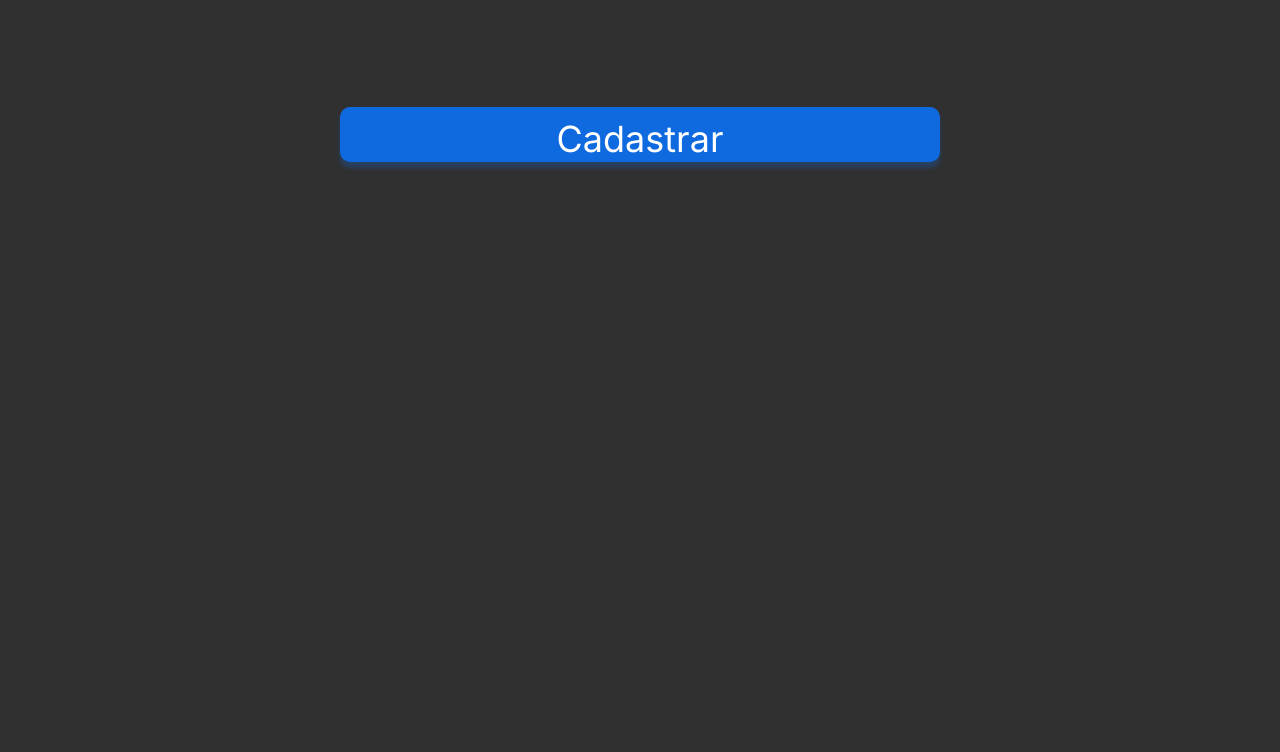
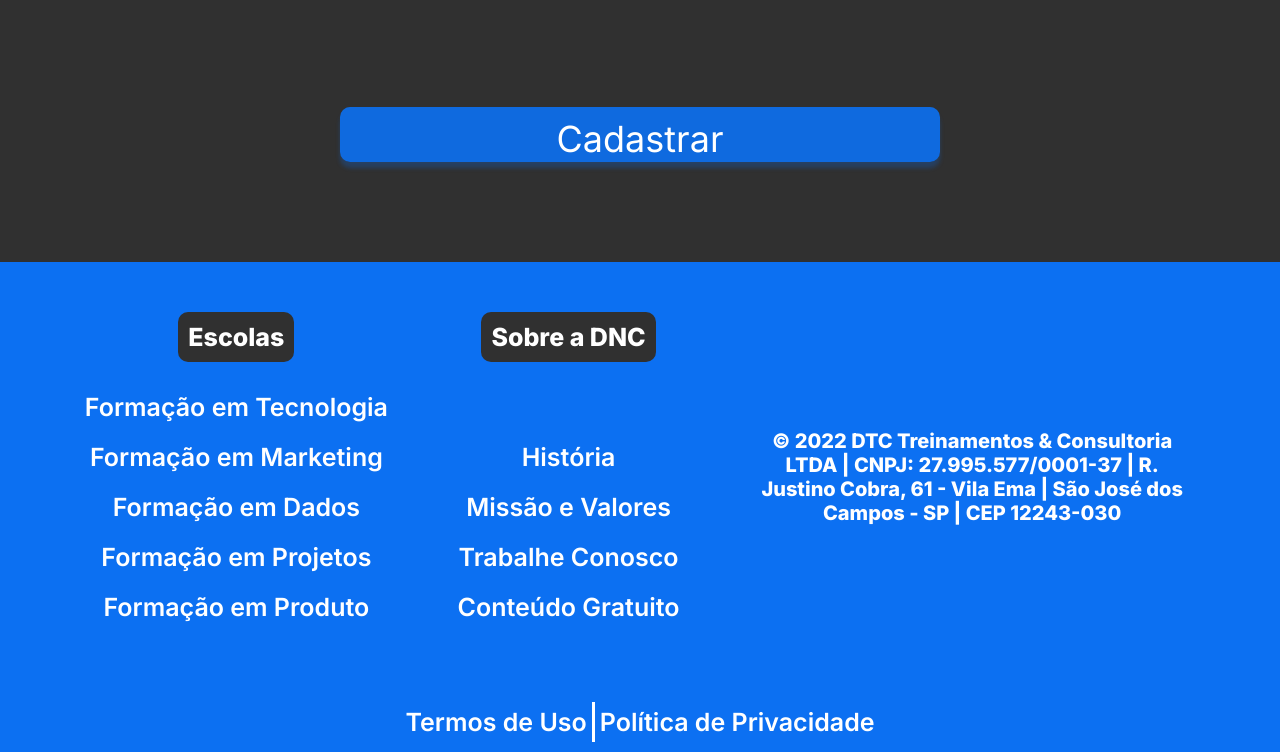
Before and after one commit to guilhermeolympium/bootcamp-dnc, a plain HTML site: page index.html in a window 1280 px wide. Shown: the part 1417-2169 px from the top of the page. Before the commit the page ends 1679 px from the top, so only its background shows below. Drawn offline with Linux system fonts and the light colour scheme.

Commit message:
Finalizando outras seções e adicionando media query para mobile

```diff
--- a/index.html
+++ b/index.html
@@ -58,5 +58,35 @@
             <input type="submit" value="Cadastrar">
         </form>
     </section>
+    <footer>
+        <div class="linha1">
+            <nav>
+                <h5>Escolas</h5>
+                <ul>
+                    <li><a href="#">Formação em Tecnologia</a></li>
+                    <li><a href="#">Formação em Marketing</a></li>
+                    <li><a href="#">Formação em Dados</a></li>
+                    <li><a href="#">Formação em Projetos</a></li>
+                    <li><a href="#">Formação em Produto</a></li>
+                </ul>
+            </nav>
+            <nav>
+                <h5>Sobre a DNC</h5>
+                <ul>
+                    <li><a href="#">História</a></li>
+                    <li><a href="#">Missão e Valores</a></li>
+                    <li><a href="#">Trabalhe Conosco</a></li>
+                    <li><a href="#">Conteúdo Gratuito</a></li>
+                </ul>
+            </nav>
+            <div class="endereco">
+                © 2022 DTC Treinamentos & Consultoria LTDA | CNPJ: 27.995.577/0001-37 | R. Justino Cobra, 61 - Vila Ema | São José dos Campos - SP | CEP 12243-030
+            </div>
+        </div>
+        <div class="linha2">
+            <a href="#">Termos de Uso</a>
+            <a href="#">Política de Privacidade</a>
+        </div>
+    </footer>
 </body>
 </html>
--- a/style.css
+++ b/style.css
@@ -169,3 +169,126 @@ input[type="submit"] {
 
     cursor: pointer;
 }
+
+footer {
+    width: 100%;
+    background-color: var(--azul-dnc);
+}
+
+footer .linha1 {
+    display: flex;
+    justify-content: space-around;
+    align-items: center;
+
+    padding: 50px;
+}
+
+footer nav {
+    display: flex;
+    flex-direction: column;
+    align-items: center;
+    height: 330px;
+}
+
+footer ul {
+    list-style: none;
+    margin: 0px;
+    padding: 0px;
+}
+
+footer h5 {
+    text-align: center;
+    color: #FFFFFF;
+    font-weight: 800;
+    font-size: 25px;
+
+    background-color: var(--preto-dnc);
+    border-radius: 10px;
+    padding: 10px;
+}
+
+footer ul li {
+    text-align: center;
+    color: #FFFFFF;
+    font-size: 25px;
+    font-weight: 600;
+
+    margin: 20px 0px;
+}
+
+footer ul li a {
+    color: #FFFFFF;
+    text-decoration: none;
+}
+
+footer ul li a:hover {
+    color: var(--cinza-hover);
+}
+
+footer .endereco {
+    font-size: 20px;
+    color: #FFFFFF;
+    font-weight: 800;
+    text-align: center;
+
+    width: 446px;
+}
+
+footer .linha2 {
+    display: flex;
+    justify-content: center;
+    padding: 10px;
+}
+
+footer .linha2 a{
+    font-size: 25px;
+    font-weight: 600;
+    color: #FFFFFF;
+    text-decoration: none;
+    padding: 5px;
+}
+
+footer .linha2 a:first-child {
+    border-right: 3px solid #FFFFFF;
+}
+
+footer .linha2 a:hover {
+    color: var(--cinza-hover);
+}
+
+@media (max-width: 600px) {
+    #menu-principal {
+        flex-direction: column;
+        height: auto;
+    }
+
+    #menu-principal button {
+        margin: 0px;
+        width: 100%;
+    }
+
+    #menu {
+        flex-direction: column;
+        width: 100%;
+    }
+
+    #menu a {
+        height: 50px;
+        display: flex;
+        align-items: center;
+    }
+
+    section h1 {
+        font-size: 38px;
+    }
+
+    section h2 {
+        font-size: 28px;
+        padding: 0px 15px;
+    }
+
+    form {
+        width: 85%;
+        font-size: 20px;
+    }
+}
```
